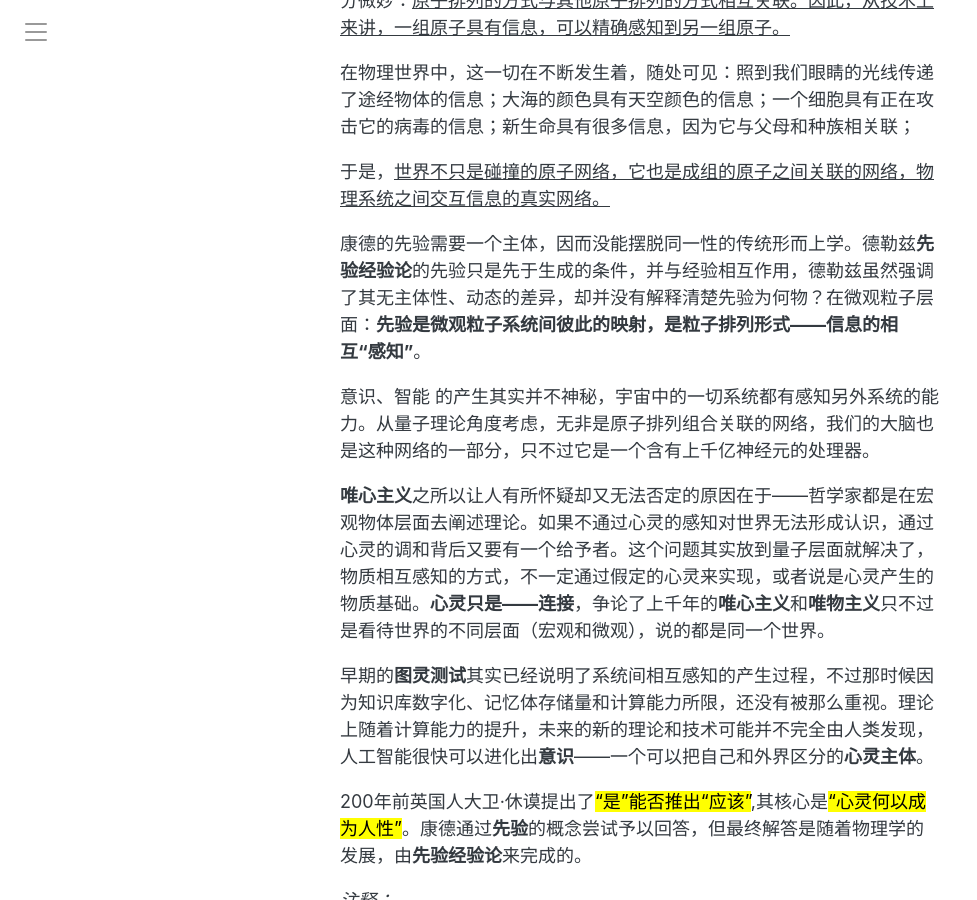
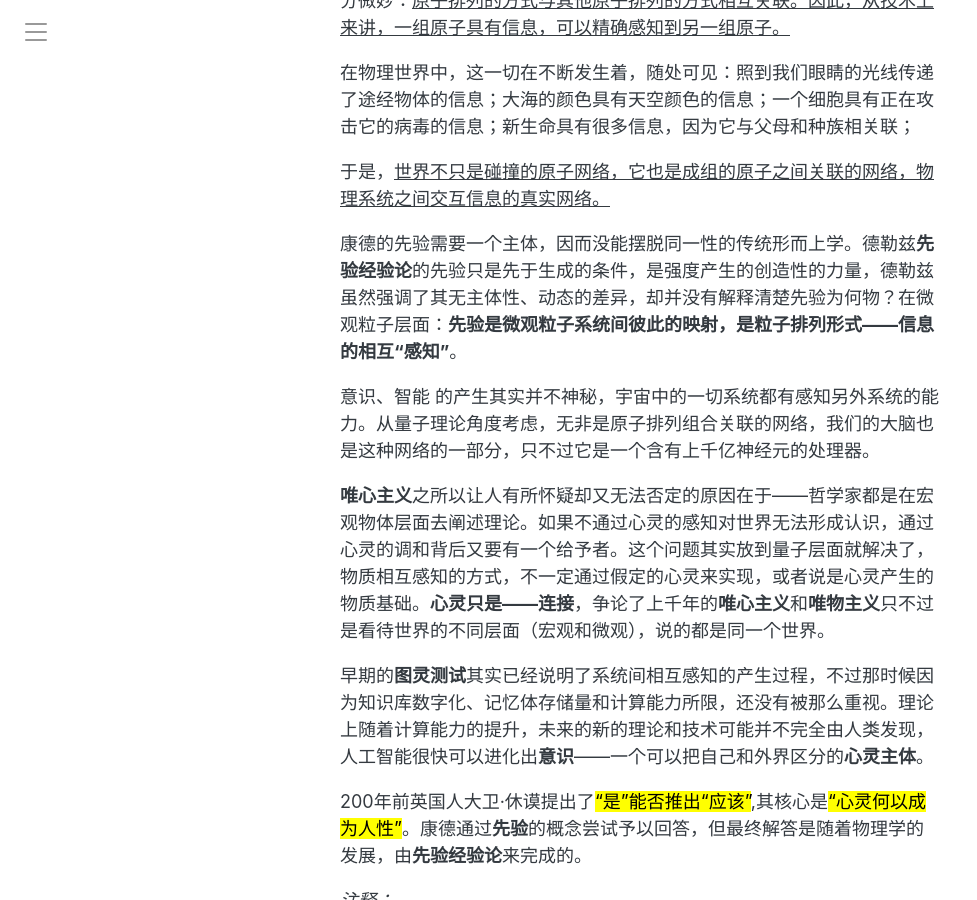
Before and after one commit to symphonyh/symphonyh.github.io, a Jekyll site: the page built from _posts/2024-08-06-xmyj.md, in a window 1280 px wide and 900 px high, scrolled down 1701 px. Shown: the whole window, without its empty margins (0-977 px from the left). Built offline with Jekyll 4.4.1, drawn with Linux system fonts in a browser that asks for light colours; comment, search, counter and statistics services are not loaded.

Commit message:
Update 2024-08-06-xmyj.md

```diff
--- a/_posts/2024-08-06-xmyj.md
+++ b/_posts/2024-08-06-xmyj.md
@@ -35,7 +35,7 @@ comments: true
 
 于是，<ins>世界不只是碰撞的原子网络，它也是成组的原子之间关联的网络，物理系统之间交互信息的真实网络。</ins>
 
-康德的先验需要一个主体，因而没能摆脱同一性的传统形而上学。德勒兹**先验经验论**的先验只是先于生成的条件，并与经验相互作用，德勒兹虽然强调了其无主体性、动态的差异，却并没有解释清楚先验为何物？在微观粒子层面：**先验是微观粒子系统间彼此的映射，是粒子排列形式——信息的相互“感知”**。
+康德的先验需要一个主体，因而没能摆脱同一性的传统形而上学。德勒兹**先验经验论**的先验只是先于生成的条件，是强度产生的创造性的力量，德勒兹虽然强调了其无主体性、动态的差异，却并没有解释清楚先验为何物？在微观粒子层面：**先验是微观粒子系统间彼此的映射，是粒子排列形式——信息的相互“感知”**。
 
 意识、智能 的产生其实并不神秘，宇宙中的一切系统都有感知另外系统的能力。从量子理论角度考虑，无非是原子排列组合关联的网络，我们的大脑也是这种网络的一部分，只不过它是一个含有上千亿神经元的处理器。
 
```
